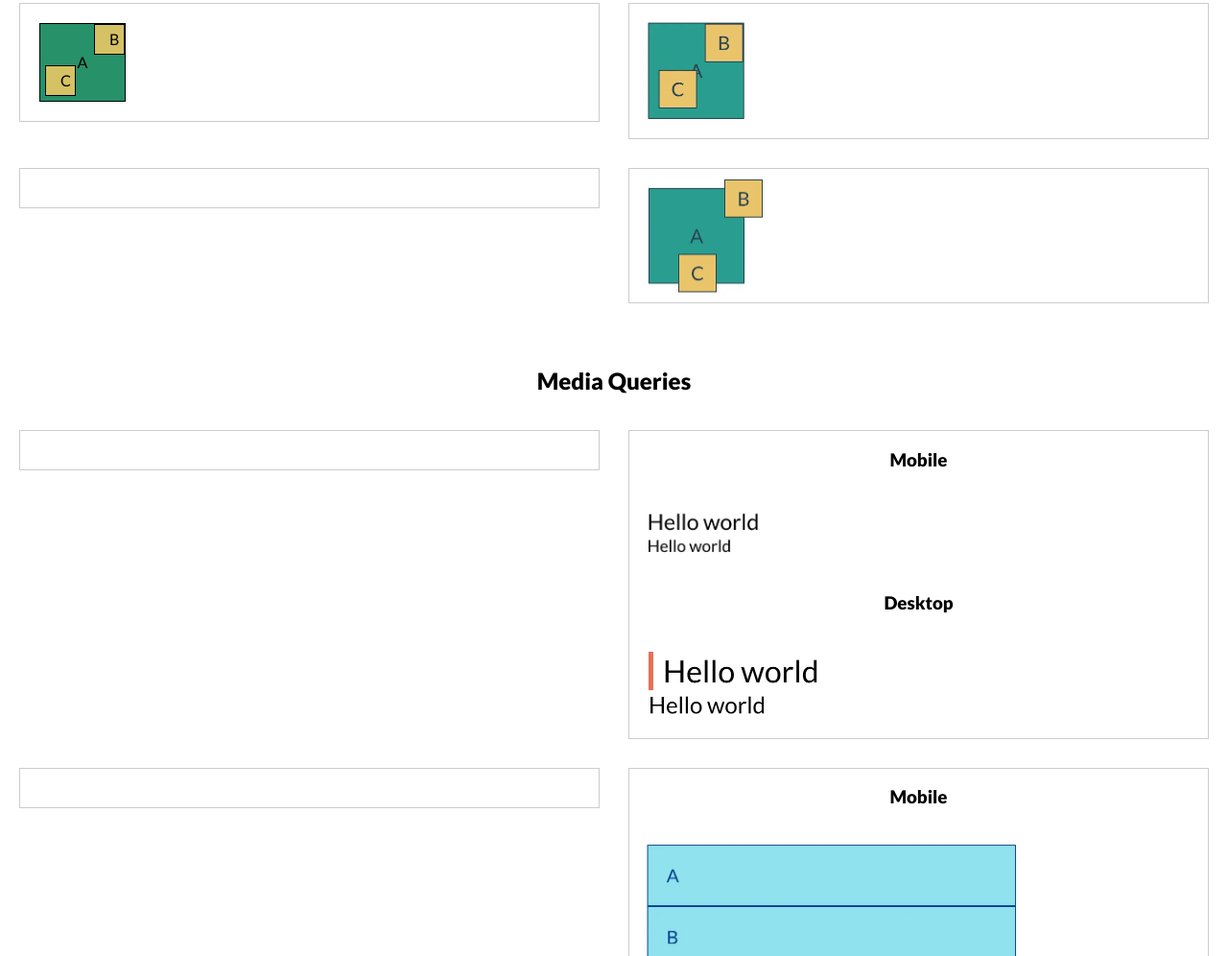
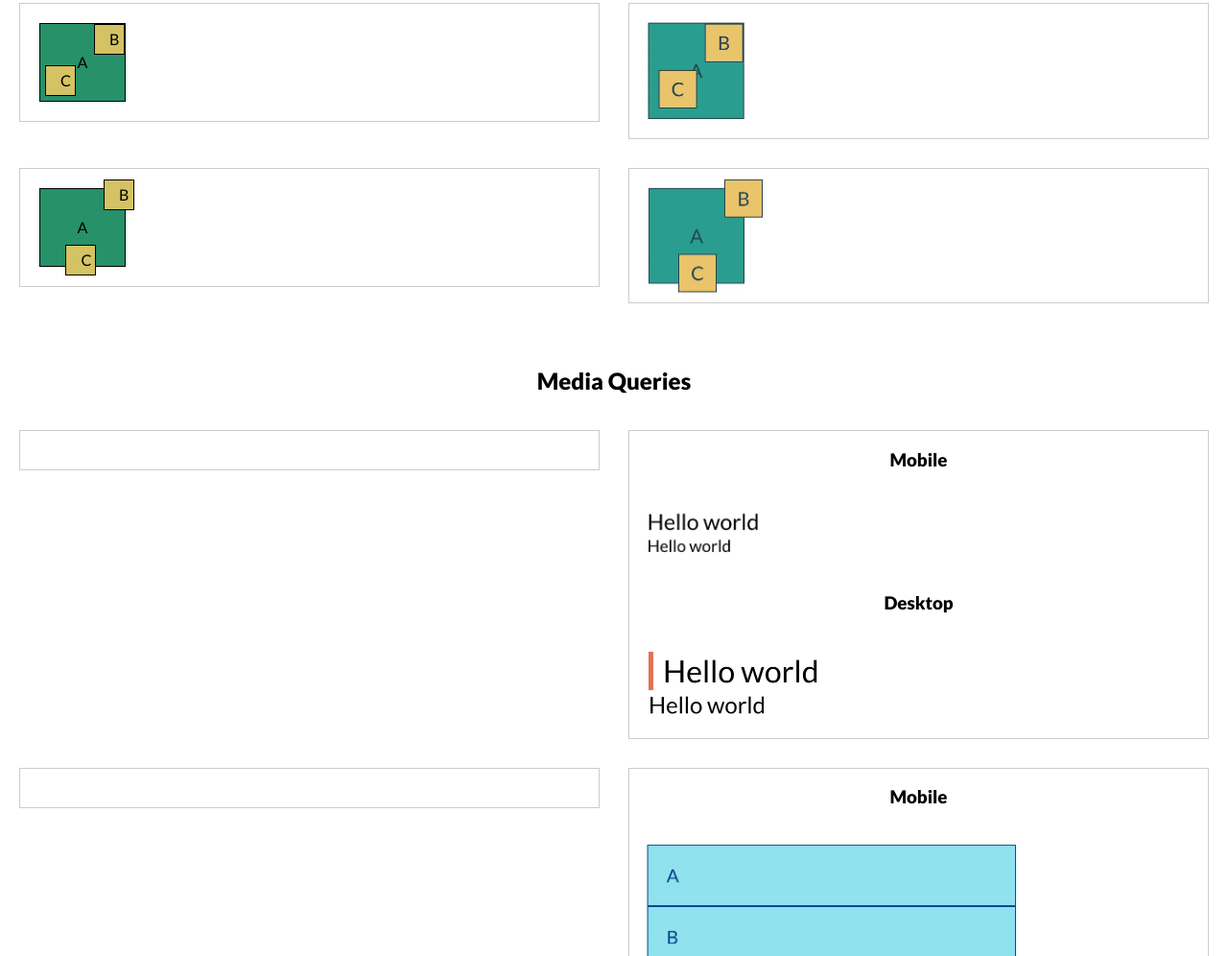
Before and after one commit to thomasrouiller/exercice-revision, a website built with Parcel: page src/index.html in a window 1280 px wide. Shown: the part 3776-4772 px from the top of the page at 96% size. Built offline with nearby package versions, Linux system fonts and the light colour scheme.

Commit message:
position done

```diff
--- a/src/index.html
+++ b/src/index.html
@@ -261,7 +261,15 @@
           <div class="l-row">
             <div class="l-col-6">
               <div class="l-exercice" id="positions-03">
-                <!-- positions-03 -->
+                <div class="green-square box box-a" id="father">
+                  <div class="center">A</div>
+                  <div class="ocre-square box box-b" id="son1">
+                    <div class="center">B</div>
+                  </div>
+                  <div class="ocre-square box box-c" id="son2">
+                    <div class="center">C</div>
+                  </div>
+                </div>
               </div>
             </div>
             <div class="l-col-6">
--- a/src/scss/modules/_position.scss
+++ b/src/scss/modules/_position.scss
@@ -43,3 +43,21 @@
     left: 5px;
   }
 }
+
+#positions-03 {
+  #father {
+    position: relative;
+  }
+
+  #son1 {
+    position: absolute;
+    top: -10px;
+    right: -10px;
+  }
+
+  #son2 {
+    position: absolute;
+    bottom: -10px;
+    left: 30%;
+  }
+}
```
